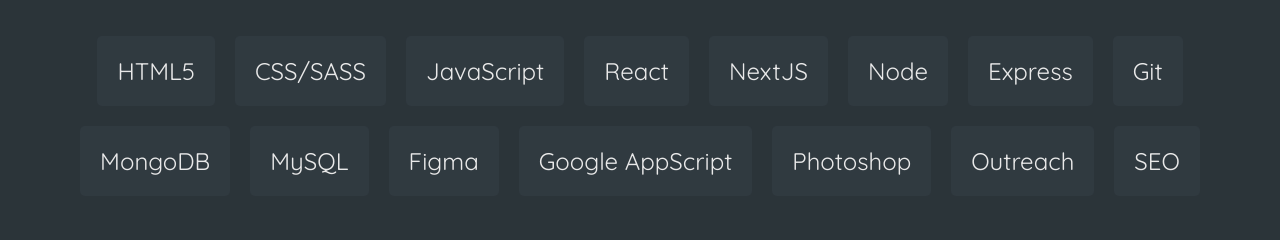
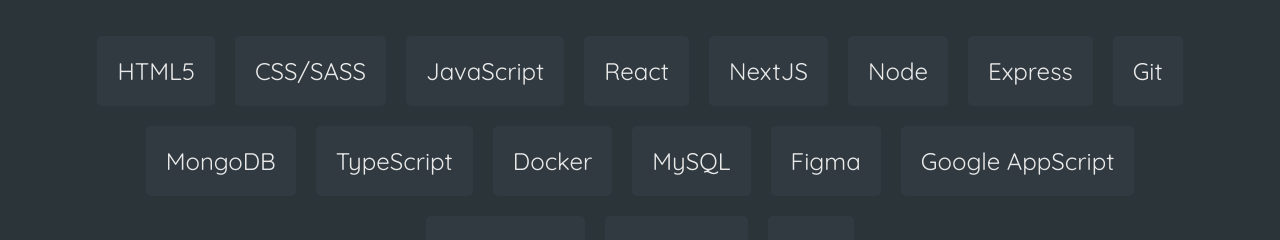
Before and after one commit to Basharath/Basharath.github.io, a React (Create React App) app: page / in a window 1280 px wide. Shown: the part 1000-1240 px from the top of the page. Built offline with nearby package versions, Linux system fonts and the light colour scheme; the HTML template or start-up script is replaced by a standard one.

Commit message:
Updates font size for skills and prjects

```diff
--- a/src/components/Skills.jsx
+++ b/src/components/Skills.jsx
@@ -14,6 +14,8 @@
         <span className='skill'>Express</span>
         <span className='skill'>Git</span>
         <span className='skill'>MongoDB</span>
+        <span className='skill'>TypeScript</span>
+        <span className='skill'>Docker</span>
         <span className='skill'>MySQL</span>
         <span className='skill'>Figma</span>
         <span className='skill'>Google AppScript</span>
--- a/src/styles/_projects.scss
+++ b/src/styles/_projects.scss
@@ -95,7 +95,7 @@
         font-size: 1.8rem;
       }
       .description {
-        font-size: 1.3rem;
+        font-size: 1.2rem;
         height: auto;
       }
     }
--- a/src/styles/_skills.scss
+++ b/src/styles/_skills.scss
@@ -37,7 +37,7 @@
   @media (max-width: $sm) {
     padding: 15px;
     .skill {
-      font-size: 1.1rem;
+      font-size: 1.3rem;
       padding: 18px;
     }
   }
```
